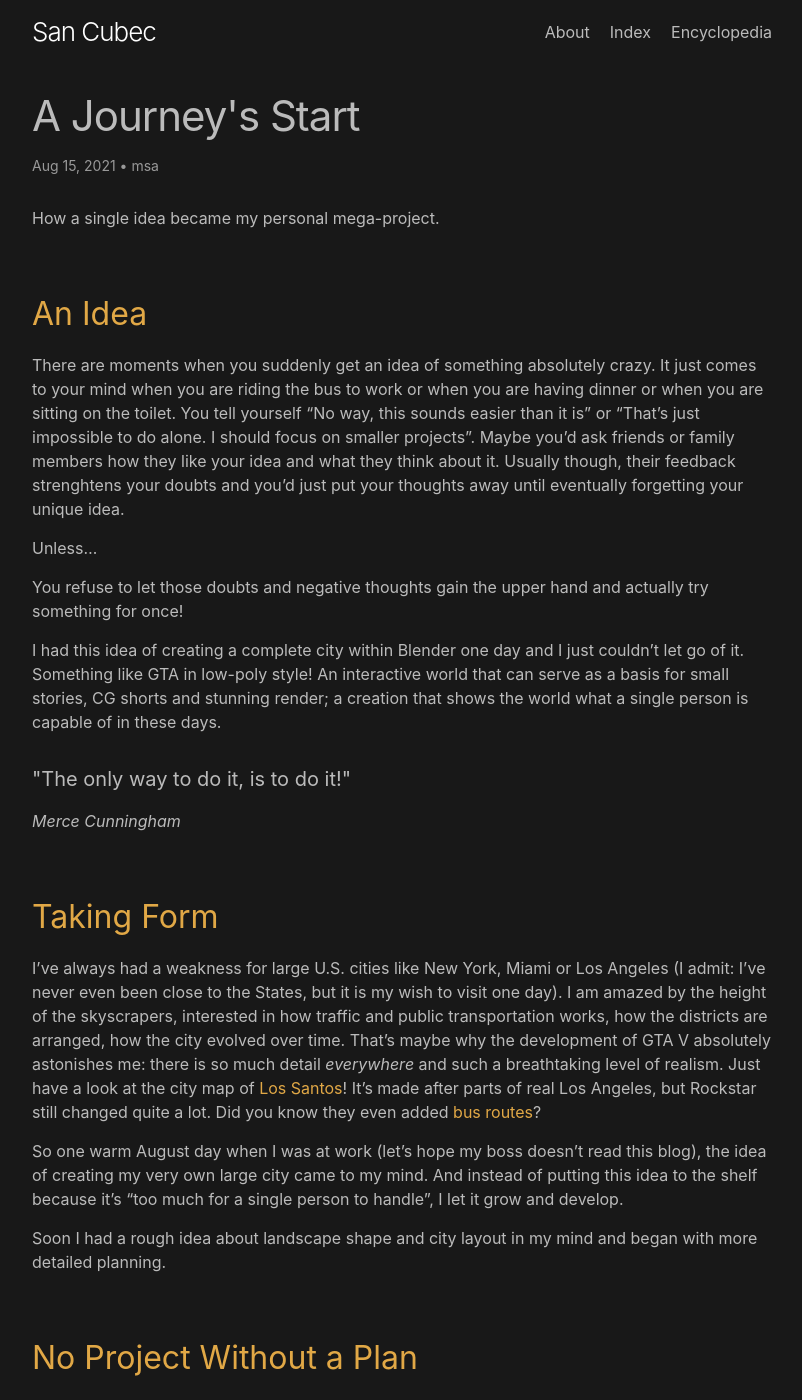
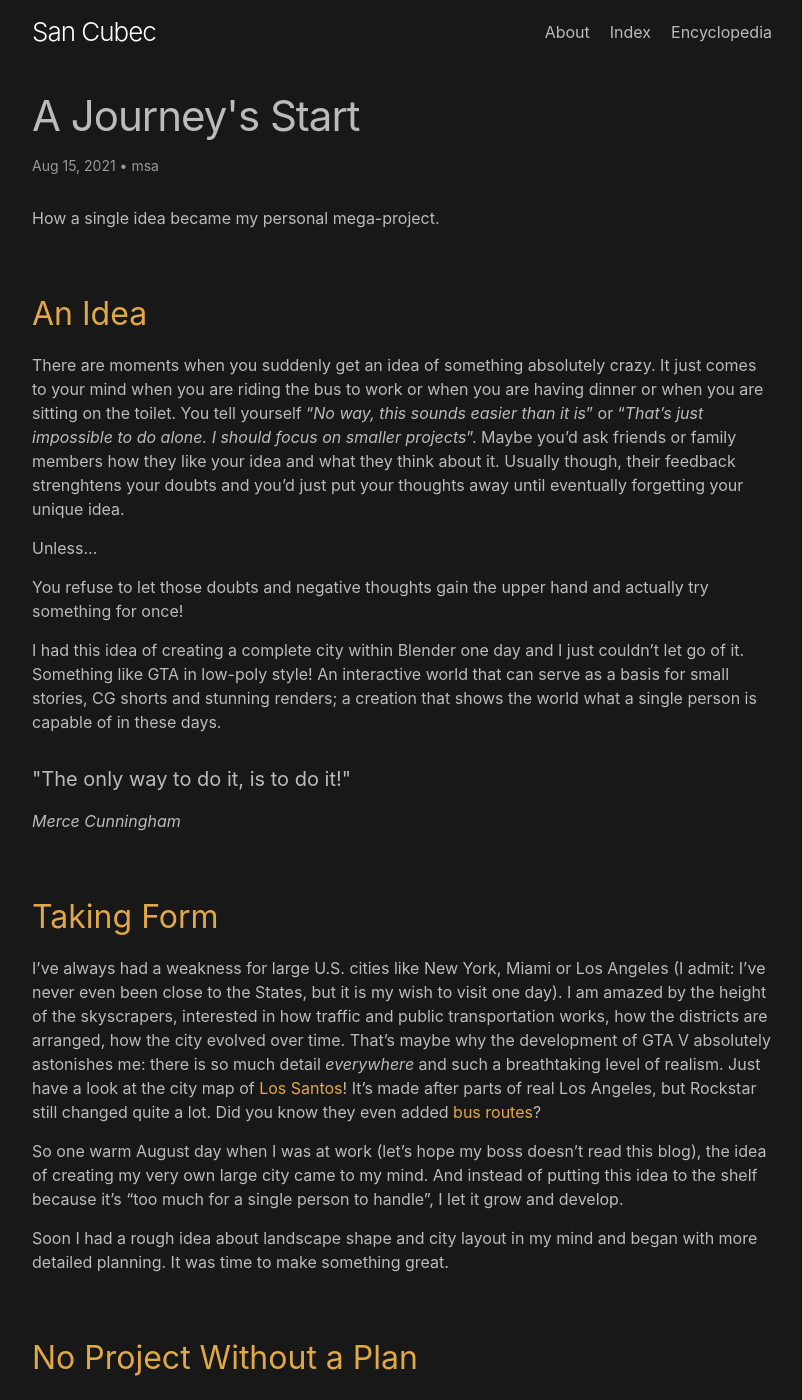
Before and after one commit to kant/san_cubec_blog, a Jekyll site: the page built from _posts/Blog/2021-08-15-Post0001.md, in a window 1280 px wide and 1400 px high. Shown: the whole window, without its empty margins (238-1040 px from the left). Built offline with Jekyll 4.4.1, drawn with Linux system fonts in a browser that asks for light colours; some of the changed text lies outside the part shown.

Commit message:
fix spelling in post0001

```diff
--- a/_posts/Blog/2021-08-15-Post0001.md
+++ b/_posts/Blog/2021-08-15-Post0001.md
@@ -10,13 +10,13 @@ How a single idea became my personal mega-project.
 
 ## <span style = "color:#e1a846">An Idea</span>
 
-There are moments when you suddenly get an idea of something absolutely crazy. It just comes to your mind when you are riding the bus to work or when you are having dinner or when you are sitting on the toilet. You tell yourself "No way, this sounds easier than it is" or "That's just impossible to do alone. I should focus on smaller projects". Maybe you'd ask friends or family members how they like your idea and what they think about it. Usually though, their feedback strenghtens your doubts and you'd just put your thoughts away until eventually forgetting your unique idea.
+There are moments when you suddenly get an idea of something absolutely crazy. It just comes to your mind when you are riding the bus to work or when you are having dinner or when you are sitting on the toilet. You tell yourself "_No way, this sounds easier than it is_" or "_That's just impossible to do alone. I should focus on smaller projects_". Maybe you'd ask friends or family members how they like your idea and what they think about it. Usually though, their feedback strenghtens your doubts and you'd just put your thoughts away until eventually forgetting your unique idea.
 
 Unless...
 
 You refuse to let those doubts and negative thoughts gain the upper hand and actually try something for once!
 
-I had this idea of creating a complete city within Blender one day and I just couldn't let go of it. Something like GTA in low-poly style! An interactive world that can serve as a basis for small stories, CG shorts and stunning render; a creation that shows the world what a single person is capable of in these days.
+I had this idea of creating a complete city within Blender one day and I just couldn't let go of it. Something like GTA in low-poly style! An interactive world that can serve as a basis for small stories, CG shorts and stunning renders; a creation that shows the world what a single person is capable of in these days.
 
 
  <h4> "The only way to do it, is to do it!" </h4> _Merce Cunningham_
@@ -27,18 +27,18 @@ I've always had a weakness for large U.S. cities like New York, Miami or Los Ang
 
 So one warm August day when I was at work (let's hope my boss doesn't read this blog), the idea of creating my very own large city came to my mind. And instead of putting this idea to the shelf because it's "too much for a single person to handle", I let it grow and develop.
 
-Soon I had a rough idea about landscape shape and city layout in my mind and began with more detailed planning.
+Soon I had a rough idea about landscape shape and city layout in my mind and began with more detailed planning. It was time to make something great.
 
 ## <span style = "color:#e1a846">No Project Without a Plan</span>
 
-Every project needs a plan. I'm using [Trello][id3] mostly where I manage my general overview (I have to write down all the stuff about the city that comes to my mind, otherwise I tend to forget too much about my own creation), milestones, tasks that need to be done, tasks that are currently in progress, tasks that were rejected, useful links & resources and new ideas. Note: even if the project is personal, milestones are a fundamental part of it. They help me define step-by-step goals and force me to keep to deadlines. Of course, there is no need to stress myself, but without milestones I'd tend to be (too) lazy sometimes.
+_Every_ project needs a plan. I'm using [Trello][id3] mostly where I manage my general overview (I have to write down all the stuff about the city that comes to my mind, otherwise I tend to forget too much about my own creation), milestones, tasks that need to be done, tasks that are currently in progress, tasks that were rejected, useful links & resources and new ideas. Note: even if the project is personal, milestones are a fundamental part of it. They help me define step-by-step goals and force me to keep to deadlines. Of course, there is no need to stress myself, but without milestones I'd tend to be (too) lazy sometimes.
 Additionally I'm a fan of hand-written stuff, that's why lots of info goes to a notepad as well.
 
 I'm using [Github][id4] as a project repository (and also to maintain this blog via [Github Pages][id5]) and the LFS integration in order to handle large repositories.
 
 ## <span style = "color:#e1a846">Humble Beginnings</span>
 
-This is just the start of a series of blogs and a creative journey. There might not be a lot of content right now, but the blog will grow in parallel to the project. I'd be happy if you join the ride from time to time - I guarantee, there's lots of interesting content to come!
+This is just the start of a series of blogs and a creative journey. There might not be a lot of content right now, but the blog will grow in parallel to the project. I'd be happy if you join the ride from time to time - I guarantee, there's lots of interesting content to come! I'm planning to share parts I am currently working on, renders of models & scenes, workflow descriptions and some little tips and tricks. If something unplanned comes up (and I am sure it will) I'll let you know as well!
 
 _Stay creative!_
 
```
